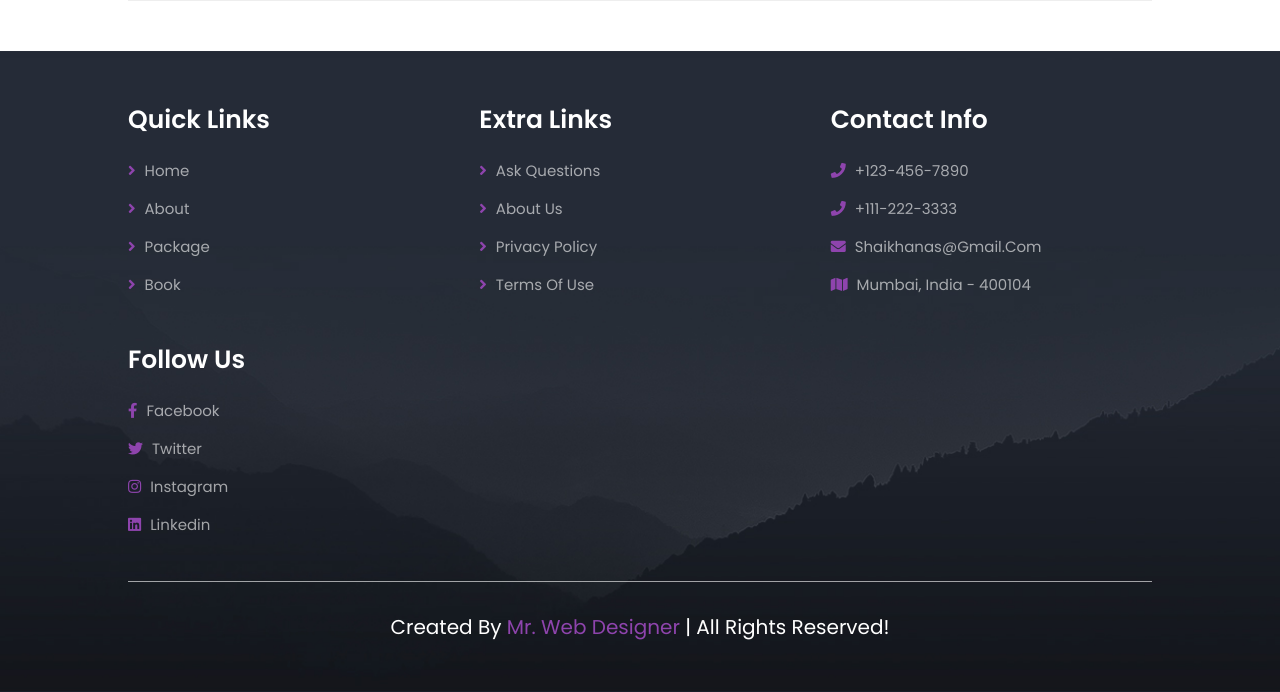
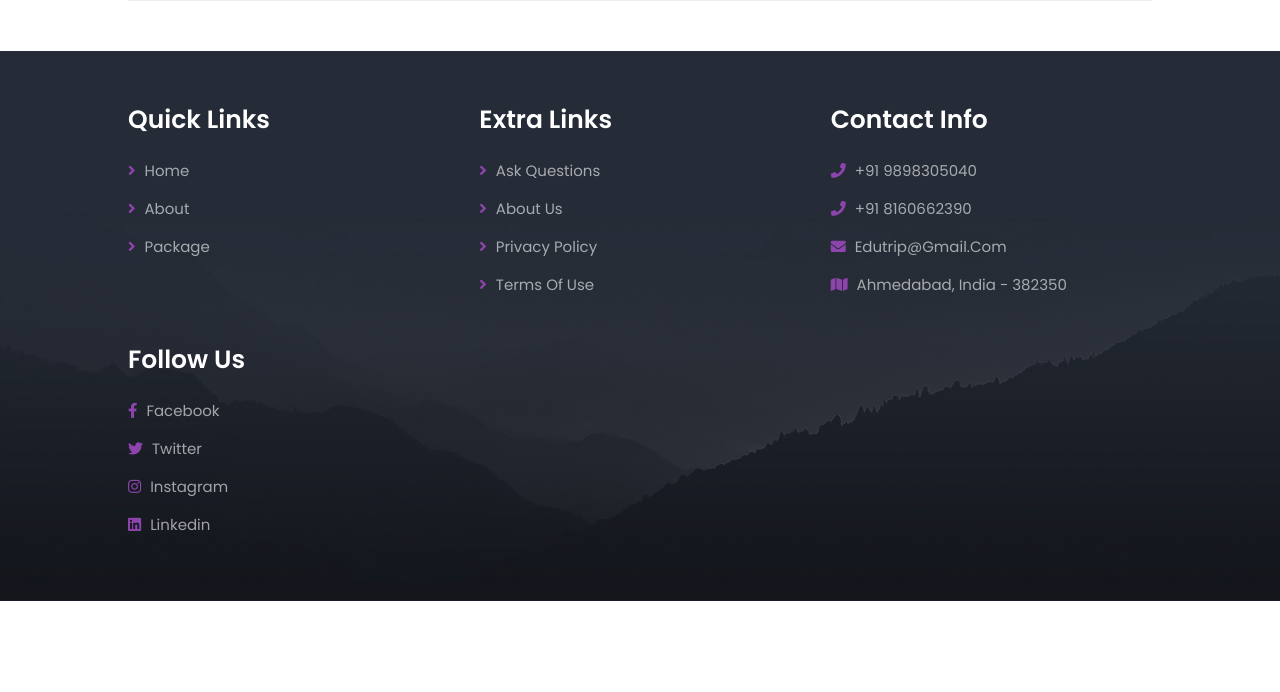
Before and after one commit to Puravshah321/education-trip-website, a PHP site: page /book.php?package_id=P00001 in a window 1280 px wide. Shown: the part 1559-2251 px from the top of the page. After the commit the page ends 2160 px from the top, so only its background shows below. Run offline with PHP 8.4, Linux system fonts and the light colour scheme; a user stored in the database is signed in; data comes from the database, SQL or seed files in the repository; data that the repository does not hold is empty; some libraries are stand-ins or nearby versions.

Commit message:
book.php

```diff
--- a/NEW PROJECT/book.php
+++ b/NEW PROJECT/book.php
@@ -470,7 +470,7 @@ if ($_SERVER["REQUEST_METHOD"] == "POST" && isset($_POST["send"]) && $uploadok =
     }
 
     echo "</div>";
-   echo "<input type='submit' name='stu_submit' class='btnsub' value='Confirm Details'/>";
+    echo "<a href='booking_confirmed.php'><input type='submit' name='stu_submit' class='btnsub' value='Confirm Details'/></a>";
     echo "</form>";
 }
 ?>
@@ -478,29 +478,36 @@ if ($_SERVER["REQUEST_METHOD"] == "POST" && isset($_POST["send"]) && $uploadok =
 
 </section>
 
+
+<!-- footer section starts  -->
+
 <section class="footer">
+
    <div class="box-container">
+
       <div class="box">
-         <h3>Quick Links</h3>
-         <a href="home.php"> <i class="fas fa-angle-right"></i> Home</a>
-         <a href="about.php"> <i class="fas fa-angle-right"></i> About</a>
-         <a href="package.php"> <i class="fas fa-angle-right"></i> Package</a>
-         <a href="book.php"> <i class="fas fa-angle-right"></i> Book</a>
+         <h3>quick links</h3>
+         <a href="index.php"> <i class="fas fa-angle-right"></i> home</a>
+         <a href="about.php"> <i class="fas fa-angle-right"></i> about</a>
+         <a href="package.php"> <i class="fas fa-angle-right"></i> package</a>
       </div>
+
       <div class="box">
-         <h3>Extra Links</h3>
-         <a href="#"> <i class="fas fa-angle-right"></i> Ask Questions</a>
-         <a href="#"> <i class="fas fa-angle-right"></i> About Us</a>
-         <a href="#"> <i class="fas fa-angle-right"></i> Privacy Policy</a>
-         <a href="#"> <i class="fas fa-angle-right"></i> Terms of Use</a>
+         <h3>extra links</h3>
+         <a href="faq.php"> <i class="fas fa-angle-right"></i> ask questions</a>
+         <a href="about.php"> <i class="fas fa-angle-right"></i> about us</a>
+         <a href="#"> <i class="fas fa-angle-right"></i> privacy policy</a>
+         <a href="#"> <i class="fas fa-angle-right"></i> terms of use</a>
       </div>
+
       <div class="box">
-         <h3>Contact Info</h3>
-         <a href="#"> <i class="fas fa-phone"></i> +123-456-7890 </a>
-         <a href="#"> <i class="fas fa-phone"></i> +111-222-3333 </a>
-         <a href="#"> <i class="fas fa-envelope"></i> shaikhanas@gmail.com </a>
-         <a href="#"> <i class="fas fa-map"></i> Mumbai, India - 400104 </a>
+         <h3>contact info</h3>
+         <a href="#"> <i class="fas fa-phone"></i> +91 9898305040 </a>
+         <a href="#"> <i class="fas fa-phone"></i> +91 8160662390 </a>
+         <a href="#"> <i class="fas fa-envelope"></i> edutrip@gmail.com </a>
+         <a href="#"> <i class="fas fa-map"></i> Ahmedabad, india - 382350 </a>
       </div>
+
       <div class="box">
          <h3>follow us</h3>
          <a href="#"> <i class="fab fa-facebook-f"></i> facebook </a>
@@ -508,8 +515,11 @@ if ($_SERVER["REQUEST_METHOD"] == "POST" && isset($_POST["send"]) && $uploadok =
          <a href="#"> <i class="fab fa-instagram"></i> instagram </a>
          <a href="#"> <i class="fab fa-linkedin"></i> linkedin </a>
       </div>
+
    </div>
-   <div class="credit"> created by <span>mr. web designer</span> | all rights reserved! </div>
+
+<!--   <div class="credit"> created by <span>colledge students</span> | all rights reserved! </div>-->
+
 </section>
 
 <!-- footer section ends -->
```
